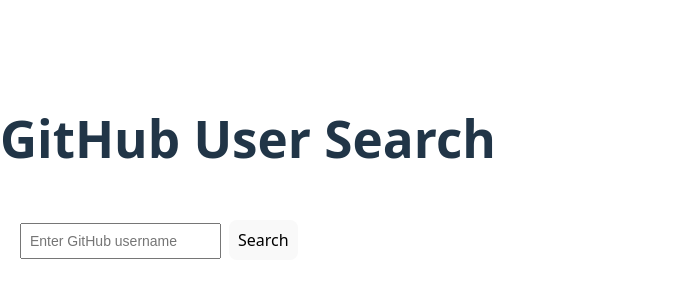
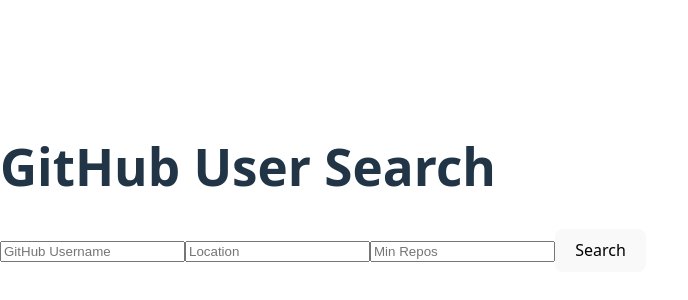
Before and after one commit to mercymuoki7/alx-fe-reactjs, a React (Vite) app in the folder github-user-search/: page / in a window 1280 px wide. Shown: the part 212-512 px from the top of the page, without its empty margins (0-688 px from the left). Built offline with nearby package versions, Linux system fonts and the light colour scheme.

Commit message:
Enhance UI and add advanced search with location and repo filters

```diff
--- a/github-user-search/src/components/Search.jsx
+++ b/github-user-search/src/components/Search.jsx
@@ -1,23 +1,28 @@
 import React, { useState } from "react";
-import { fetchUserData } from "../services/githubService";
+import { fetchUserData, fetchAdvancedUsers } from "../services/githubService";
 
 const Search = () => {
   const [username, setUsername] = useState("");
-  const [user, setUser] = useState(null);
+  const [location, setLocation] = useState("");
+  const [repos, setRepos] = useState("");
+  const [users, setUsers] = useState([]);
   const [loading, setLoading] = useState(false);
   const [error, setError] = useState("");
 
   const handleSubmit = async (e) => {
     e.preventDefault();
-    if (!username.trim()) return;
-
     setLoading(true);
     setError("");
-    setUser(null);
+    setUsers([]);
 
     try {
-      const data = await fetchUserData(username.trim());
-      setUser(data);
+      if (location || repos) {
+        const results = await fetchAdvancedUsers(username, location, repos);
+        setUsers(results);
+      } else if (username) {
+        const user = await fetchUserData(username.trim());
+        setUsers([user]);
+      }
     } catch {
       setError("Looks like we cant find the user");
     } finally {
@@ -26,31 +31,71 @@
   };
 
   return (
-    <div style={{ padding: "20px" }}>
-      <form onSubmit={handleSubmit}>
+    <div className="p-6 max-w-2xl mx-auto">
+      <form
+        onSubmit={handleSubmit}
+        className="flex flex-col gap-3 sm:flex-row sm:flex-wrap sm:items-center"
+      >
         <input
           type="text"
-          placeholder="Enter GitHub username"
+          placeholder="GitHub Username"
           value={username}
           onChange={(e) => setUsername(e.target.value)}
-          style={{ padding: "8px", fontSize: "14px" }}
+          className="border rounded p-2 flex-1"
         />
-        <button type="submit" style={{ marginLeft: "8px", padding: "8px" }}>
+        <input
+          type="text"
+          placeholder="Location"
+          value={location}
+          onChange={(e) => setLocation(e.target.value)}
+          className="border rounded p-2 flex-1"
+        />
+        <input
+          type="number"
+          placeholder="Min Repos"
+          value={repos}
+          onChange={(e) => setRepos(e.target.value)}
+          className="border rounded p-2 w-32"
+        />
+        <button
+          type="submit"
+          className="bg-blue-600 text-white px-4 py-2 rounded hover:bg-blue-700"
+        >
           Search
         </button>
       </form>
 
-      <div style={{ marginTop: "20px" }}>
+      <div className="mt-6">
         {loading && <p>Loading...</p>}
-        {error && <p style={{ color: "red" }}>{error}</p>}
-        {user && (
-          <div>
-            <img src={user.avatar_url} alt={user.login} width="100" />
-            <h3>{user.name || user.login}</h3>
-            <a href={user.html_url} target="_blank" rel="noopener noreferrer">
-              View Profile
-            </a>
-          </div>
+        {error && <p className="text-red-500">{error}</p>}
+        {users.length > 0 && (
+          <ul className="grid grid-cols-1 sm:grid-cols-2 gap-4">
+            {users.map((u) => (
+              <li
+                key={u.id}
+                className="border rounded-lg p-4 shadow hover:shadow-md"
+              >
+                <img
+                  src={u.avatar_url}
+                  alt={u.login}
+                  className="w-16 h-16 rounded-full mb-2"
+                />
+                <h3 className="font-semibold">{u.login}</h3>
+                {u.location && <p>📍 {u.location}</p>}
+                {u.public_repos !== undefined && (
+                  <p>Repos: {u.public_repos}</p>
+                )}
+                <a
+                  href={u.html_url}
+                  target="_blank"
+                  rel="noopener noreferrer"
+                  className="text-blue-500 underline"
+                >
+                  View Profile
+                </a>
+              </li>
+            ))}
+          </ul>
         )}
       </div>
     </div>
--- a/github-user-search/src/services/githubService.js
+++ b/github-user-search/src/services/githubService.js
@@ -1,5 +1,6 @@
 import axios from "axios";
 
+// Basic single-user fetch
 export const fetchUserData = async (username) => {
   try {
     const response = await axios.get(`https://api.github.com/users/${username}`);
@@ -8,3 +9,20 @@
     throw new Error("User not found");
   }
 };
+
+// Advanced search using GitHub Search API
+export const fetchAdvancedUsers = async (username, location, repos) => {
+  try {
+    let query = "";
+    if (username) query += `${username} in:login `;
+    if (location) query += `location:${location} `;
+    if (repos) query += `repos:>=${repos}`;
+
+    const response = await axios.get(
+      `https://api.github.com/search/users?q=${encodeURIComponent(query)}`
+    );
+    return response.data.items;
+  } catch (error) {
+    throw new Error("No matching users found");
+  }
+};
```
